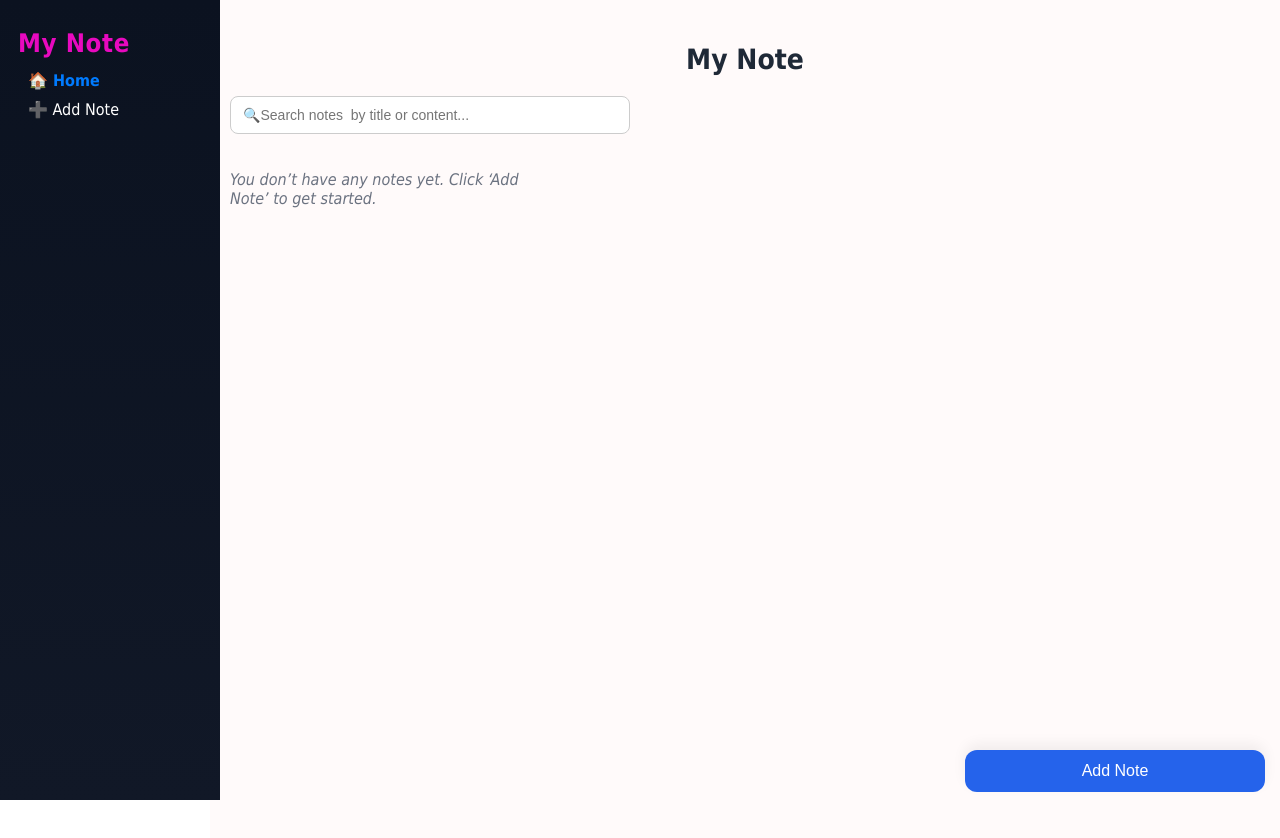
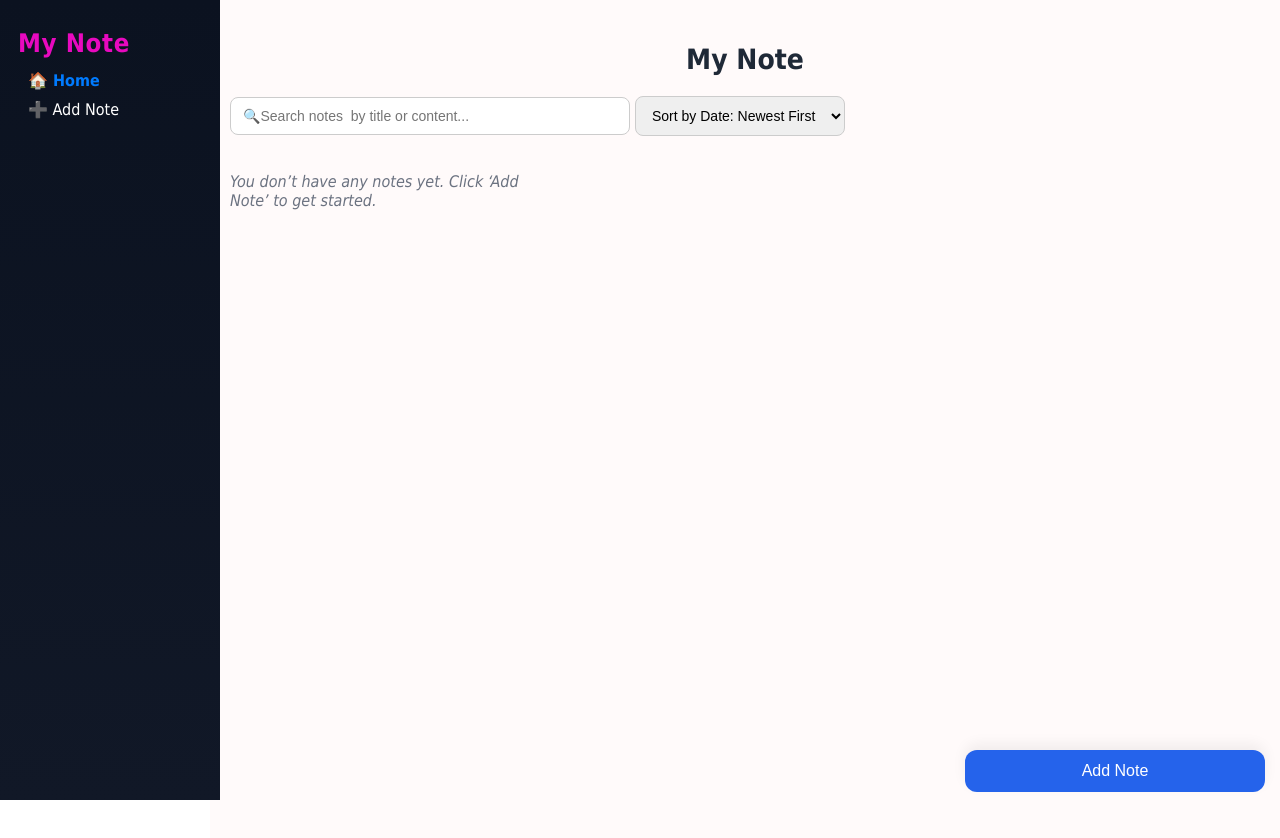
Before and after one commit to Teshome-Worku/note-taking-app, a React (Vite) app: page / in a window 1280 px wide. Built offline with nearby package versions, Linux system fonts and the light colour scheme.

Commit message:
new feature: improved-sort-functionality sort notes by date in both ascending and descending order added options to sort notes by date in both ascending and descending order

```diff
--- a/src/App.css
+++ b/src/App.css
@@ -167,6 +167,23 @@
     }
 
     .search-bar:focus {
+        border-color: #2563eb;
+    }
+
+    .sort-select {
+        width: 100%;
+        max-width: 210px;
+        padding: 10px 12px;
+        margin-left: 5px;
+        margin-bottom: 20px;
+        border-radius: 8px;
+        border: 1px solid #ccc;
+        font-size: 14px;
+        outline: none;
+        transition: border 0.2s;
+    }
+
+    .sort-select:focus {
         border-color: #2563eb;
     }
     /* Notes Container */
--- a/src/pages/Home.jsx
+++ b/src/pages/Home.jsx
@@ -2,14 +2,13 @@ import { useEffect, useState } from "react";
 import { useNavigate } from "react-router-dom";
 import '../App.css';
 import DeletePopup from "../components/Deletepopup";
-
 const Home = () => {
   const [notes, setNotes] = useState([]);
   const navigate = useNavigate();
   const [deletePopup, setDeletePopup] = useState(false);
   const [selectedId, setSelectedId] = useState(null);
   const [searchText, setSearchText] = useState("");
-
+  const [sortType,setSortType]=useState({key:"date",order:"desc"});
   useEffect(() => {
     const storedNotes = localStorage.getItem("notes");
     if (storedNotes) {
@@ -23,11 +22,17 @@ const Home = () => {
       note.content.toLowerCase().includes(q)
     );
   });
-
+  const sortedNotes=[...filteredNotes].sort((a,b)=>{
+    if(sortType.key==="date"){
+      const dateA=new Date(a.date);
+      const dateB=new Date(b.date);
+      return sortType.order==="asc" ? dateA - dateB : dateB - dateA;
+    }
+    return 0;
+  });
   const nav = () => {
     navigate("/add");
   };
-
   const Cancel = () => {
     setDeletePopup(false);
   }
@@ -36,7 +41,6 @@ const Home = () => {
     setSelectedId(id);
     setDeletePopup(true);
   };
-
   const confirmDelete = () => {
     const updatedNotes = notes.filter(note => note.id !== selectedId);
     setNotes(updatedNotes);
@@ -46,23 +50,33 @@ const Home = () => {
   return (
     <div className="home-page">
       <h2>My Note </h2>
-
       <input
         type="text"
-        img="https://img.icons8.com/office/40/search--v1.png"
         className="search-bar"
         value={searchText}
         onChange={(e) => setSearchText(e.target.value)}
         placeholder="🔍Search notes  by title or content..."
       />
+      <select
+        className="sort-select"
+        value={`${sortType.key}-${sortType.order}`}
+        onChange={(e)=>{
+          const [key,order]=e.target.value.split("-");
+          setSortType({key,order});
+        }}
+      >
+        <option value="date-desc">Sort by Date: Newest First</option>
+        <option value="date-asc">Sort by Date: Oldest First</option>
+      </select>
+
       <div className="card">
         {notes.length === 0 ? (
           <p>You don’t have any notes yet. Click ‘Add Note’ to get started.</p>
         ) : (
-          filteredNotes.length === 0 ? (
+          sortedNotes.length === 0 ? (
             <div className="empty">🔍No matching notes found.</div>
           ) : (
-            filteredNotes.map((note) => (
+            sortedNotes.map((note) => (
               <div className="note-card" key={note.id}>
                 <h4>{note.title}</h4>
                 <p>{note.content}<strong>.</strong></p>
@@ -91,5 +105,4 @@ const Home = () => {
     </div>
   );
 };
-
 export default Home;
```
